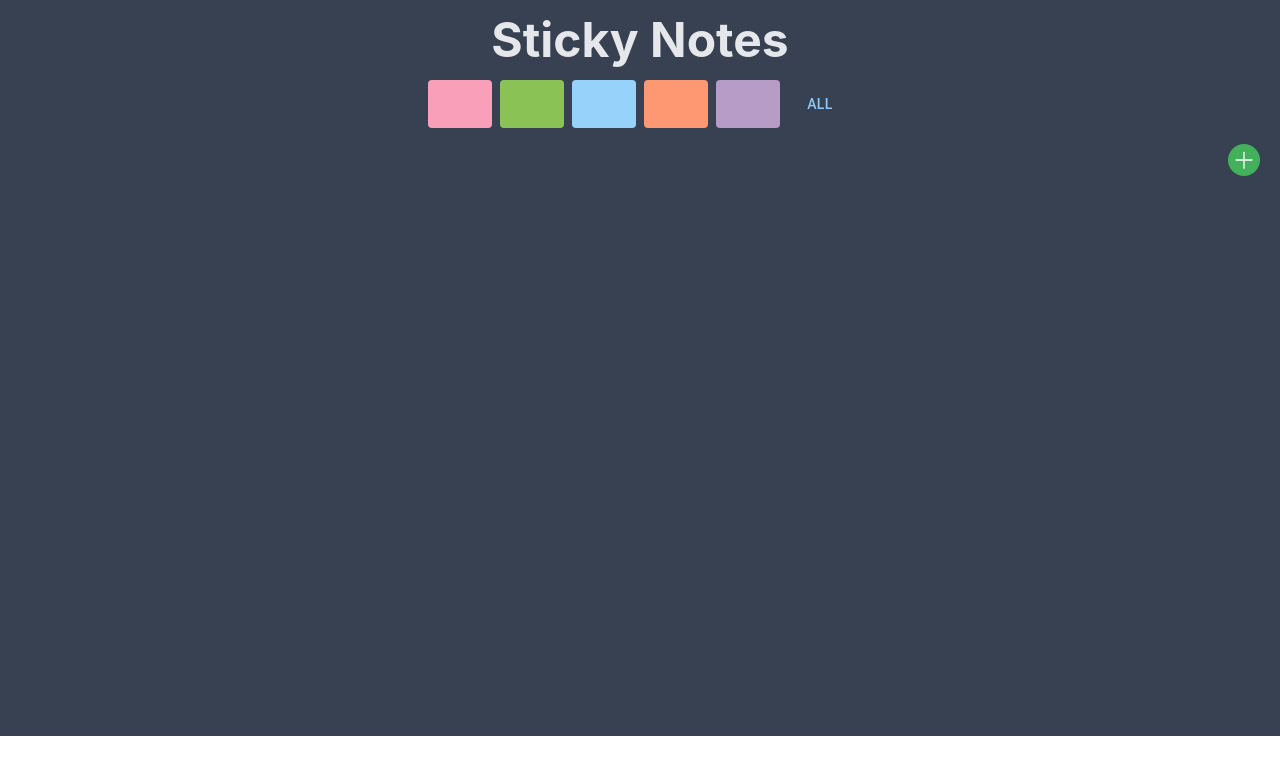
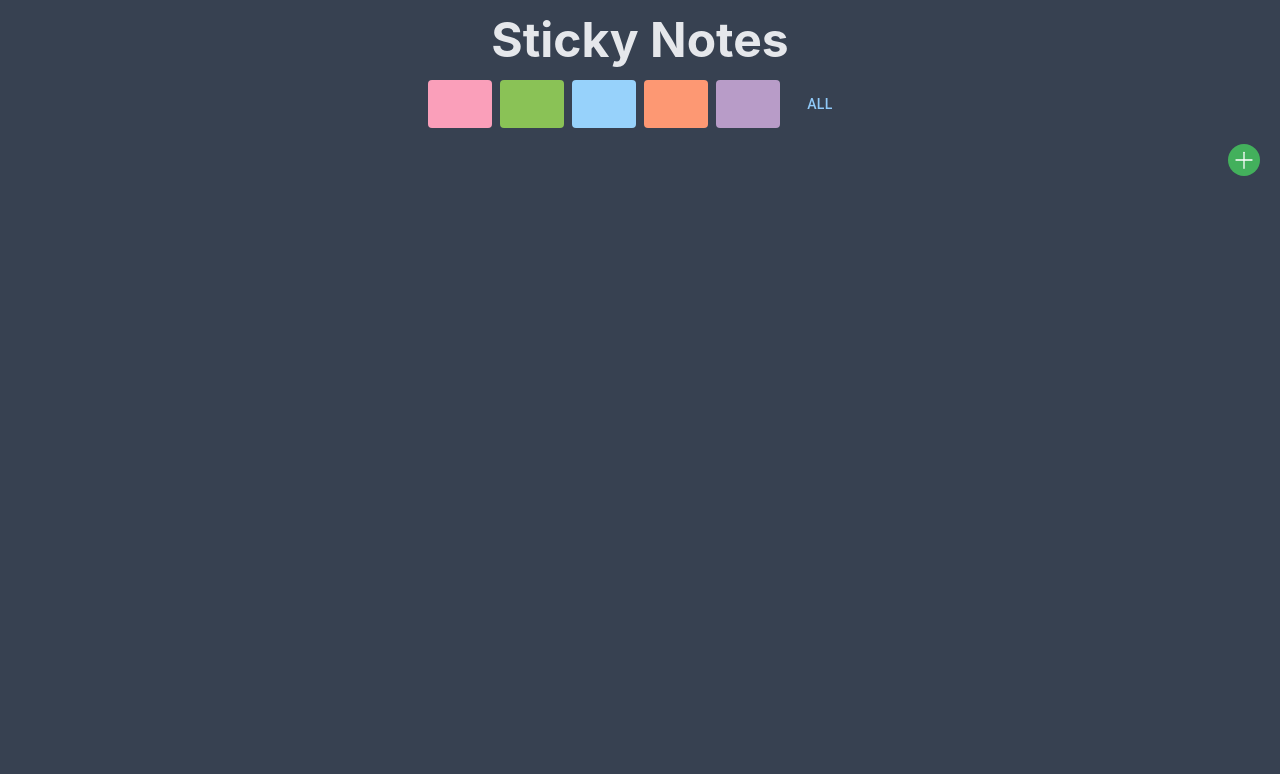
Before and after one commit to Amancodes26/note-management-app, a React (Create React App) app in the folder frontend/: page /dashboard in a window 1280 px wide. Shown: the top 774 px of the page. Built offline with nearby package versions, Linux system fonts and the light colour scheme.

Commit message:
minor ui fix

```diff
--- a/frontend/src/components/ui/Dashboard.js
+++ b/frontend/src/components/ui/Dashboard.js
@@ -79,7 +79,7 @@ const Dashboard = () => {
         : notes;
 
     return (
-        <div className="bg-gray-700 min-h-[calc(100vh-64px)] max-w-[100vw] overflow-x-auto relative flex flex-col items-center">
+        <div className="bg-gray-700 h-full max-w-[100vw] overflow-x-auto relative flex flex-col items-center">
             <p className="text-gray-200 text-5xl py-4 font-bold">Sticky Notes</p>
 
             {/* Color Filter UI */}
```
Also changed, not shown: frontend/src/utils/icons/user-profile.svg.
